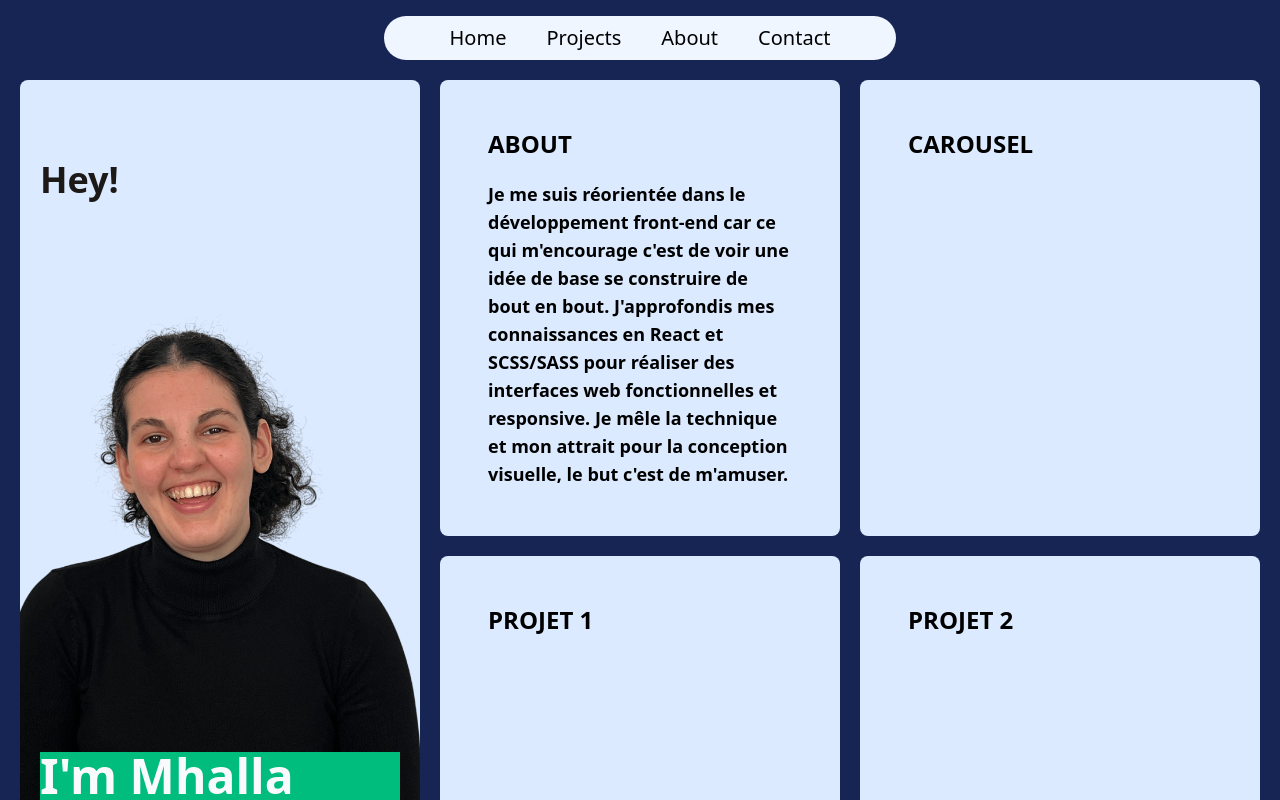
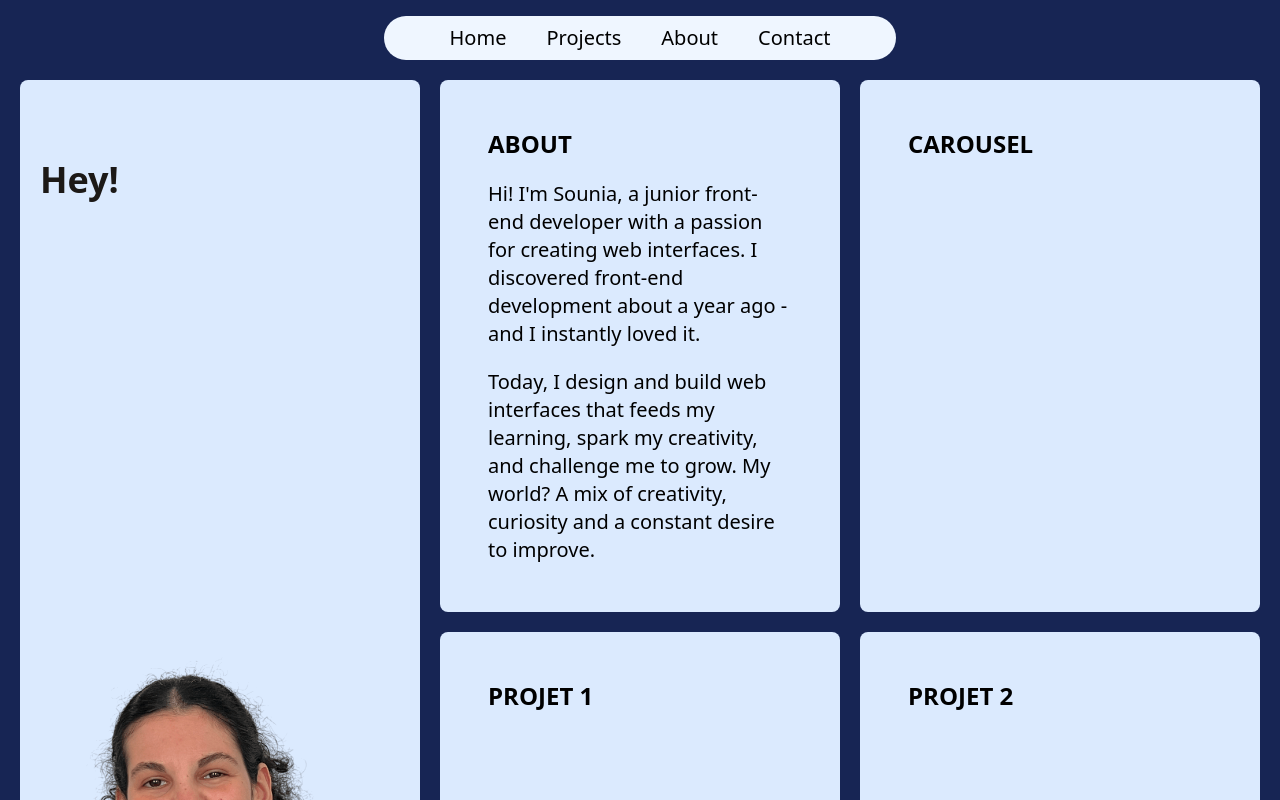
Before and after one commit to vickyfrosties/Portfolio, a React (Vite) app: page / in a window 1280 px wide. Shown: the top 800 px of the page. Built offline with nearby package versions, Linux system fonts and the light colour scheme.

Commit message:
feat: add content to about section and minor CSS adjustements

```diff
--- a/src/components/Home.jsx
+++ b/src/components/Home.jsx
@@ -18,7 +18,7 @@ const Home = () => {
               </h2>
             </div>
 
-            <div className="h-185 w-full z-0">
+            <div className="h-185 w-full z-0 absolute bottom-0">
               <img
                 className="w-full h-full object-cover"
                 src="/assets/Portrait.png"
@@ -31,13 +31,15 @@ const Home = () => {
         <div className="bg-blue-100 rounded-lg p-12">
           <div>
             <h3 className="text-2xl font-bold">ABOUT</h3>
-            <p className="text-lg mt-5 font-semibold">
-              Je me suis réorientée dans le développement front-end car ce qui
-              m'encourage c'est de voir une idée de base se construire de bout
-              en bout. J'approfondis mes connaissances en React et SCSS/SASS
-              pour réaliser des interfaces web fonctionnelles et responsive. Je
-              mêle la technique et mon attrait pour la conception visuelle, le
-              but c'est de m'amuser.
+            <p className="text-xl mt-5">
+              Hi! I'm Sounia, a junior front-end developer with a passion for
+              creating web interfaces. I discovered front-end development about
+              a year ago - and I instantly loved it.
+            </p>
+            <p className="text-xl mt-5">
+              Today, I design and build web interfaces that feeds my learning,
+              spark my creativity, and challenge me to grow. My world? A mix of
+              creativity, curiosity and a constant desire to improve.
             </p>
           </div>
         </div>
```
